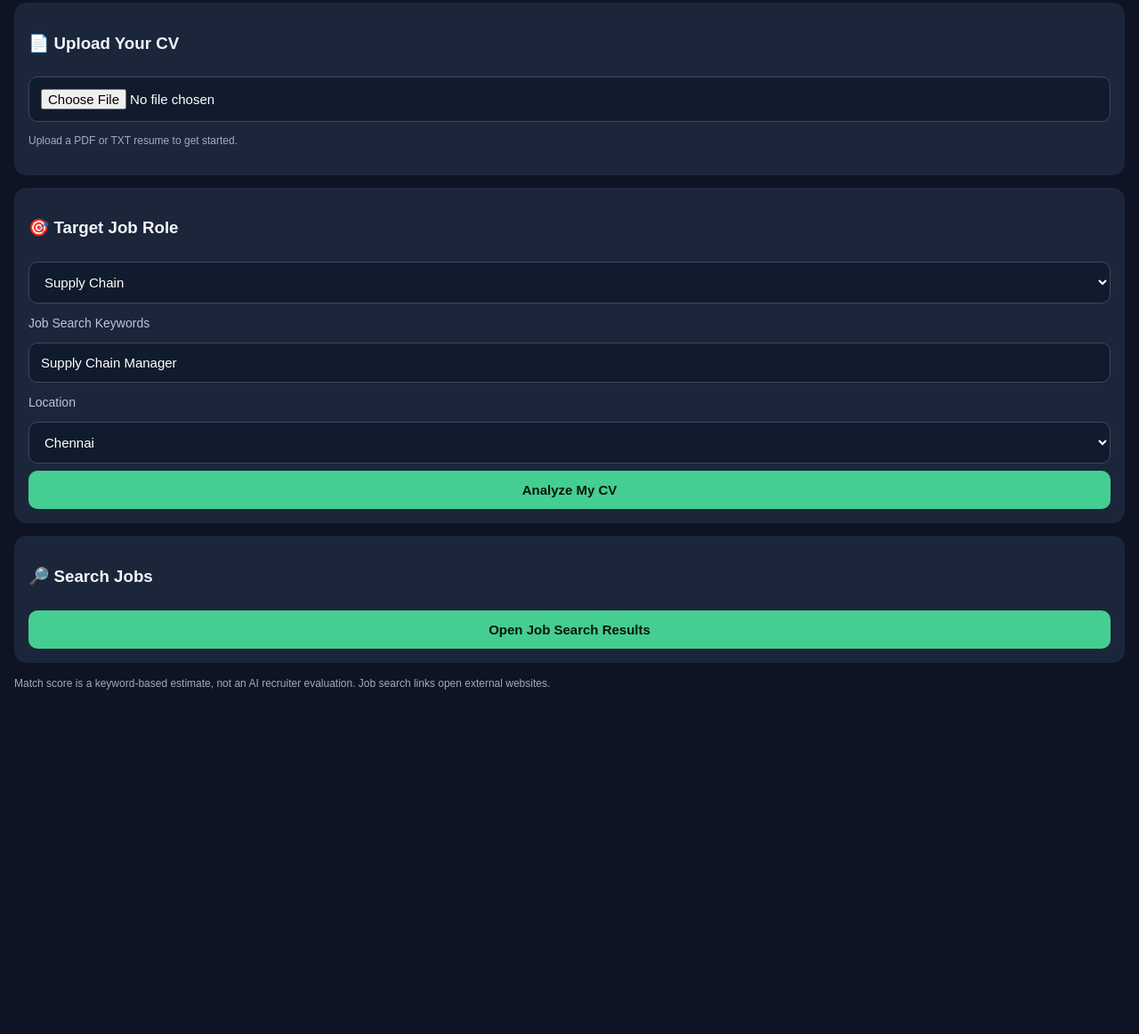
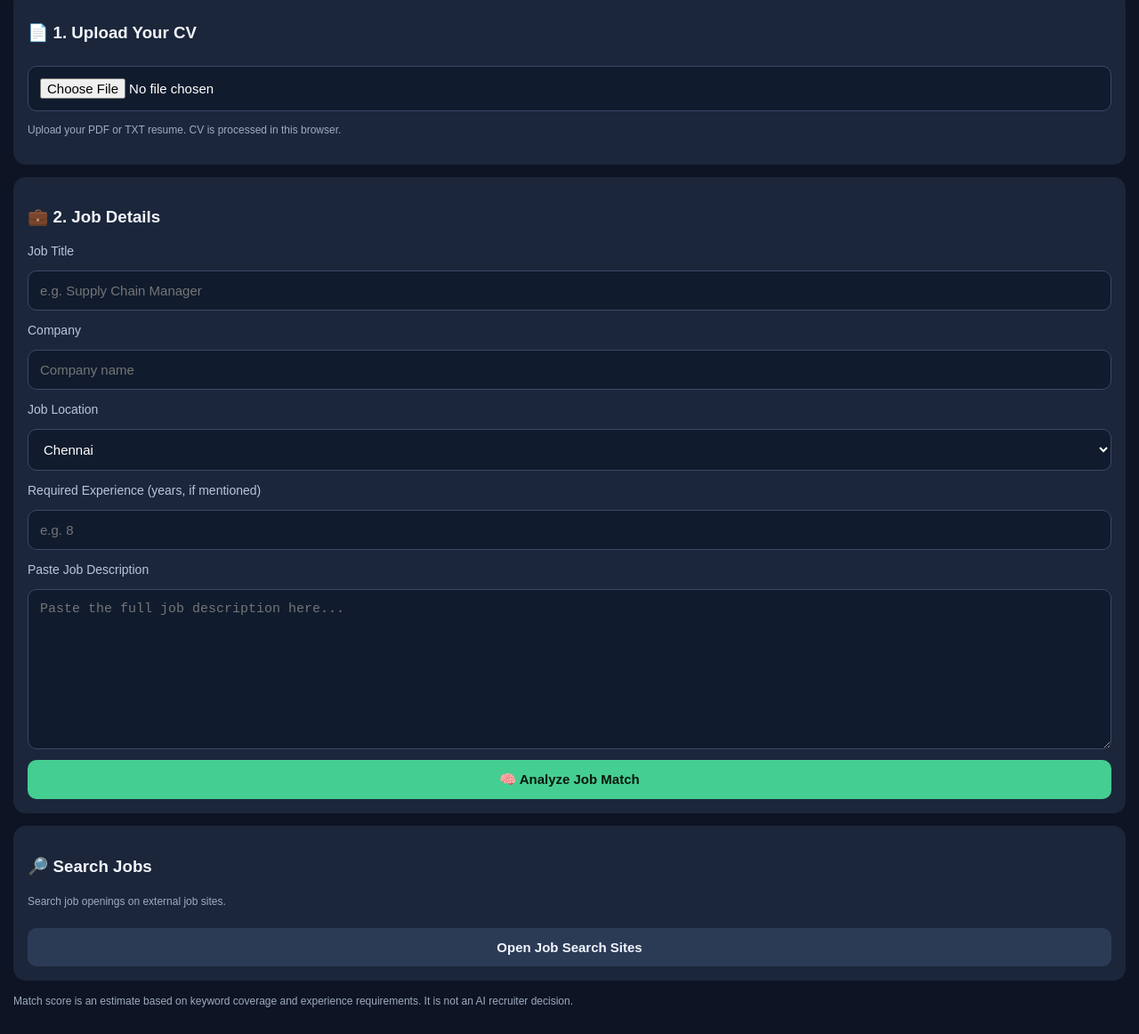
Before and after one commit to ezhilnaturals-debug/AI-job-search-agent, a plain HTML site: page index.html in a window 1280 px wide. Shown: the part 143-1305 px from the top of the page at 89% size. Before the commit the page ends 949 px from the top, so only its background shows below. Drawn offline with Linux system fonts and the light colour scheme.

Commit message:
Update index.html
job inteligence

```diff
--- a/index.html
+++ b/index.html
@@ -4,54 +4,58 @@
 <head>
 <meta charset="UTF-8">
 <meta name="viewport" content="width=device-width, initial-scale=1">
-<title>AI Job Finder</title>
+<title>AI Job Finder - Job Intelligence</title>
 <script src="https://cdnjs.cloudflare.com/ajax/libs/pdf.js/3.11.174/pdf.min.js"></script>
 <style>
 *{box-sizing:border-box}
 body{margin:0;background:#0e1423;color:#f4f6fb;font-family:Arial,sans-serif}
-header{padding:24px 18px;background:#18243a}
-header h1{margin:0}
+header{padding:23px 18px;background:#18243a}
+header h1{margin:0;font-size:25px}
 header p{color:#aab6cb;font-size:14px}
-main{padding:16px}
+main{padding:15px}
 .card{background:#1b263b;padding:16px;border-radius:14px;margin-bottom:14px}
 label{display:block;margin:14px 0 6px;color:#b9c5d8;font-size:14px}
-input,select,button{width:100%;padding:13px;margin-top:8px;border-radius:10px;font-size:15px}
-input,select{background:#101b2d;color:white;border:1px solid #394965}
+input,select,textarea,button{width:100%;padding:13px;margin-top:8px;border-radius:10px;font-size:15px}
+input,select,textarea{background:#101b2d;color:white;border:1px solid #394965}
+textarea{min-height:180px;resize:vertical}
 button{background:#45ce91;color:#07180f;font-weight:bold;border:0}
-.result{background:#263650;padding:14px;border-radius:12px;margin-top:10px}
+.secondary{background:#2b3b56;color:#f1f5ff}
+.result{background:#253650;padding:14px;border-radius:12px;margin-top:10px}
+.score{font-size:32px;font-weight:bold;color:#64dfa5}
+.tag{display:inline-block;background:#34435d;padding:6px 9px;border-radius:20px;margin:4px;font-size:12px}
+.green{color:#65dfa5}
+.yellow{color:#ffd166}
+.red{color:#ff8585}
+.note{font-size:12px;color:#9eabc0;line-height:1.6}
 a{display:block;text-decoration:none;color:#70dbac;background:#273953;padding:12px;border-radius:9px;margin-top:8px;text-align:center}
-.score{font-size:27px;font-weight:bold;color:#64dfa5}
-.tag{display:inline-block;background:#34435d;padding:6px 9px;border-radius:20px;margin:4px;font-size:12px}
-.note{font-size:12px;color:#9eabc0;line-height:1.6}
+hr{border:0;border-top:1px solid #34445e;margin:16px 0}
 </style>
 </head>
 <body>
+
 <header>
 <h1>🤖 AI Job Finder</h1>
-<p>CV-based Career Match Assistant</p>
+<p>Job Intelligence • CV Match • Career Decision Support</p>
 </header>
+
 <main>
 
 <div class="card">
-<h3>📄 Upload Your CV</h3>
+<h3>📄 1. Upload Your CV</h3>
 <input type="file" id="cv" accept=".pdf,.txt">
-<p id="cvstatus" class="note">Upload a PDF or TXT resume to get started.</p>
+<p id="cvstatus" class="note">Upload your PDF or TXT resume. CV is processed in this browser.</p>
 </div>
 
 <div class="card">
-<h3>🎯 Target Job Role</h3>
-<select id="role">
-<option value="supply">Supply Chain</option>
-<option value="procurement">Procurement / Purchase Order</option>
-<option value="order">Order Management</option>
-<option value="operations">Operations</option>
-<option value="inventory">Inventory Planning</option>
-</select>
+<h3>💼 2. Job Details</h3>
 
-<label>Job Search Keywords</label>
-<input id="keyword" value="Supply Chain Manager">
+<label>Job Title</label>
+<input id="title" placeholder="e.g. Supply Chain Manager">
 
-<label>Location</label>
+<label>Company</label>
+<input id="company" placeholder="Company name">
+
+<label>Job Location</label>
 <select id="location">
 <option>Chennai</option>
 <option>Remote India</option>
@@ -61,20 +65,26 @@ a{display:block;text-decoration:none;color:#70dbac;background:#273953;padding:12
 <option>India</option>
 </select>
 
-<button onclick="analyze()">Analyze My CV</button>
+<label>Required Experience (years, if mentioned)</label>
+<input id="years" type="number" min="0" max="50" placeholder="e.g. 8">
+
+<label>Paste Job Description</label>
+<textarea id="jd" placeholder="Paste the full job description here..."></textarea>
+
+<button onclick="analyzeJob()">🧠 Analyze Job Match</button>
 </div>
 
-<div id="matchresult"></div>
+<div id="report"></div>
 
 <div class="card">
 <h3>🔎 Search Jobs</h3>
-<button onclick="searchJobs()">Open Job Search Results</button>
+<p class="note">Search job openings on external job sites.</p>
+<button class="secondary" onclick="searchJobs()">Open Job Search Sites</button>
 <div id="searchlinks"></div>
 </div>
 
 <p class="note">
-Match score is a keyword-based estimate, not an AI recruiter evaluation.
-Job search links open external websites.
+Match score is an estimate based on keyword coverage and experience requirements. It is not an AI recruiter decision.
 </p>
 
 </main>
@@ -87,10 +97,9 @@ if(window.pdfjsLib){
 
 let cvText = "";
 
-document.getElementById("cv").addEventListener("change", async function(){
+document.getElementById("cv").addEventListener("change",async function(){
  const file=this.files[0];
  if(!file)return;
-
  const status=document.getElementById("cvstatus");
  status.textContent="Reading CV...";
 
@@ -98,8 +107,7 @@ document.getElementById("cv").addEventListener("change", async function(){
   if(file.name.toLowerCase().endsWith(".txt")){
    cvText=await file.text();
   }else if(file.name.toLowerCase().endsWith(".pdf")){
-    const data=await file.arrayBuffer();
-    const pdf=await pdfjsLib.getDocument({data}).promise;
+   const pdf=await pdfjsLib.getDocument({data:await file.arrayBuffer()}).promise;
    let text="";
    for(let i=1;i<=pdf.numPages;i++){
     const page=await pdf.getPage(i);
@@ -108,79 +116,139 @@ document.getElementById("cv").addEventListener("change", async function(){
    }
    cvText=text;
   }else{
-    throw new Error("Please select PDF or TXT file.");
+   throw new Error("Unsupported file");
   }
-
-  status.textContent="✅ CV loaded successfully ("+
-    Math.round(cvText.length/1000)+"k characters approx.)";
+  status.textContent="✅ CV loaded. "+cvText.length+" characters extracted.";
  }catch(e){
   cvText="";
-  status.textContent="Could not read CV. Try a text-based PDF or TXT.";
+  status.textContent="❌ CV could not be read. Try a text-based PDF or TXT file.";
  }
 });
 
-const skillSets={
- supply:["supply chain","erp","inventory","planning","procurement","purchase order","po","logistics","bom","manufacturing","vendor","supplier","order management","wip","excel","forecast"],
- procurement:["procurement","purchase order","po","supplier","vendor","sourcing","negotiation","quotation","rfq","inventory","erp","supply chain","contract","purchase"],
- order:["order management","order processing","sales order","purchase order","po","erp","customer","sla","inventory","fulfillment","quotation","bom","manufacturing"],
- operations:["operations","process","erp","excel","reporting","inventory","supply chain","manufacturing","sla","planning","coordination","workflow","purchase order"],
- inventory:["inventory","stock","warehouse","planning","forecast","supply chain","erp","material","logistics","replenishment","bom","wip","purchase order"]
+const skillGroups={
+ "Supply Chain":["supply chain","supply chain management","planning","forecast","demand planning","supply planning","logistics"],
+ "Procurement":["procurement","purchasing","sourcing","purchase order","po execution","rfq","quotation","negotiation"],
+ "Order Management":["order management","order processing","sales order","order fulfillment","order fulfilment"],
+ "Inventory":["inventory","stock management","inventory control","warehouse","replenishment","material planning"],
+ "ERP":["erp","ifs","oracle","sap","coral","salesforce"],
+ "Manufacturing":["manufacturing","production","work order","work orders","bom","bill of materials","wip","ec n","eco","ecn"],
+ "Vendor Management":["vendor management","supplier management","supplier coordination","vendor coordination"],
+ "Operations":["operations","operational excellence","process improvement","operations support","sla"],
+ "Excel & Reporting":["excel","advanced excel","pivot","vlookup","reporting","dashboard","macros"],
+ "Cross-functional":["cross functional","stakeholder","r&d","quality","production planning","coordination"]
 };
 
-function analyze(){
- if(!cvText){
-  alert("Please upload your CV first.");
-  return;
+function escapeHTML(str){
+ return String(str).replace(/[&<>"']/g,function(m){
+  return {"&":"&amp;","<":"&lt;",">":"&gt;",'"':"&quot;","'":"&#39;"}[m];
+ });
 }
 
- const role=document.getElementById("role").value;
- const skills=skillSets[role];
- const lower=cvText.toLowerCase();
+function analyzeJob(){
+ if(!cvText){alert("Please upload your CV first.");return;}
+ const title=document.getElementById("title").value.trim();
+ const company=document.getElementById("company").value.trim();
+ const jd=document.getElementById("jd").value.trim();
+ const yearsInput=document.getElementById("years").value;
+ if(!jd){alert("Please paste the Job Description.");return;}
 
- const matched=skills.filter(s=>lower.includes(s));
- const missing=skills.filter(s=>!lower.includes(s));
- const score=Math.round(matched.length/skills.length*100);
+ const combined=(title+" "+jd).toLowerCase();
+ const cv=cvText.toLowerCase();
 
- let html=`<div class="card">
- <h3>📊 CV Match Report</h3>
- <div class="score">${score}% Keyword Match</div>
- <p>Matched ${matched.length} of ${skills.length} target keywords.</p>
- <h4>✅ Found in CV</h4>`;
+ let matched=[],missing=[];
+ Object.entries(skillGroups).forEach(([group,terms])=>{
+  const inJD=terms.some(t=>combined.includes(t));
+  if(!inJD)return;
+  const cvFound=terms.filter(t=>cv.includes(t));
+  const cvMissed=terms.filter(t=>combined.includes(t)&&!cv.includes(t));
+  if(cvFound.length)matched.push(group+" ("+cvFound.slice(0,3).join(", ")+")");
+  if(cvMissed.length)missing.push(group+" ("+cvMissed.slice(0,3).join(", ")+")");
+ });
 
- if(matched.length){
-  matched.forEach(s=>html+=`<span class="tag">${s}</span>`);
+ const jdTerms=[];
+ Object.values(skillGroups).flat().forEach(term=>{
+  if(combined.includes(term)&&!jdTerms.includes(term))jdTerms.push(term);
+ });
+ const matchedTerms=jdTerms.filter(t=>cv.includes(t));
+ const keywordScore=jdTerms.length?Math.round(matchedTerms.length/jdTerms.length*100):0;
+
+ const cvYears=11;
+ const required=Number(yearsInput||0);
+ let expScore=100, risk="Experience requirement not specified", riskClass="yellow";
+
+ if(required>0){
+  if(cvYears>=required){
+   expScore=100;
+   risk="Experience requirement appears suitable";
+   riskClass="green";
   }else{
-  html+="<p>No target keywords detected.</p>";
+   expScore=Math.max(30,Math.round(cvYears/required*100));
+   risk="Possible experience gap";
+   riskClass="yellow";
+  }
  }
 
- html+="<h4>📌 Skills not detected</h4>";
+ const finalScore=jdTerms.length?
+ Math.round(keywordScore*0.8+expScore*0.2):expScore;
 
- if(missing.length){
-  missing.forEach(s=>html+=`<span class="tag">${s}</span>`);
- }else{
-  html+="<p>All target keywords detected.</p>";
+ let verdict,verdictClass;
+ if(finalScore>=75){verdict="🟢 APPLY";verdictClass="green";}
+ else if(finalScore>=50){verdict="🟡 MAYBE";verdictClass="yellow";}
+ else{verdict="🔴 LOW MATCH";verdictClass="red";}
+
+ let seniority="Not enough information";
+ if(required>0){
+  if(required>=8)seniority="Senior-level role";
+  else if(required>=5)seniority="Mid-level role";
+  else if(required>=3)seniority="Experienced individual contributor";
+  else seniority="Junior / entry-level role";
  }
 
- html+=`<p class="note">This is a simple keyword comparison against a role checklist. It does not evaluate actual job descriptions or verify skill proficiency.</p></div>`;
+ let html="<div class='card'><h2>📊 Job Match Report</h2>";
+ html+="<div class='score'>"+finalScore+"% Match</div>";
+ html+="<h2 class='"+verdictClass+"'>"+verdict+"</h2>";
+ html+="<p><b>"+escapeHTML(title||"Job role")+"</b></p>";
+ if(company)html+="<p>🏢 "+escapeHTML(company)+"</p>";
+ html+="<hr><h3>🧩 Skill Match</h3>";
+ html+="<p>Keyword coverage: "+keywordScore+"%</p>";
+ html+="<p>Matched JD keywords: "+matchedTerms.length+" / "+jdTerms.length+"</p>";
+ if(matched.length){
+  html+="<h4 class='green'>Skills / categories detected in CV</h4>";
+  matched.forEach(s=>html+="<span class='tag'>"+escapeHTML(s)+"</span>");
+ }
+ if(missing.length){
+  html+="<h4 class='yellow'>Potential missing keywords</h4>";
+  missing.forEach(s=>html+="<span class='tag'>"+escapeHTML(s)+"</span>");
+ }
+ html+="<hr><h3>👔 Experience Review</h3>";
+ html+="<p>Profile experience used for comparison: 11+ years</p>";
+ html+="<p>Role seniority: "+seniority+"</p>";
+ html+="<p class='"+riskClass+"'>"+risk+"</p>";
+ html+="<hr><h3>💡 Recommendation</h3>";
+ if(finalScore>=75){
+  html+="<p>Apply if the responsibilities, salary and location align. Tailor your CV to the important JD requirements.</p>";
+ }else if(finalScore>=50){
+  html+="<p>Review the missing keywords and responsibilities. If your actual experience covers them, update your CV and consider applying.</p>";
+ }else{
+  html+="<p>Low keyword match. Check the role carefully before spending time on an application.</p>";
+ }
+ html+="<p class='note'>This is a heuristic screening estimate. It cannot verify actual skill proficiency, employer legitimacy, or guarantee recruitment outcomes. The profile experience is set to 11 years for this prototype.</p></div>";
 
- document.getElementById("matchresult").innerHTML=html;
+ document.getElementById("report").innerHTML=html;
 }
 
 function searchJobs(){
- const keyword=document.getElementById("keyword").value.trim();
+ const keyword=document.getElementById("title").value.trim()||"Supply Chain Procurement Order Management";
  const location=document.getElementById("location").value;
- if(!keyword){alert("Enter a job title");return;}
-
  const links=[
  {name:"LinkedIn Jobs",url:"https://www.linkedin.com/jobs/search/?keywords="+encodeURIComponent(keyword+" "+location)},
  {name:"Indeed",url:"https://in.indeed.com/jobs?q="+encodeURIComponent(keyword)+"&l="+encodeURIComponent(location)},
  {name:"Naukri",url:"https://www.naukri.com/"+encodeURIComponent(keyword.toLowerCase().replace(/ /g,"-"))+"-jobs-in-"+encodeURIComponent(location.toLowerCase().replace(/ /g,"-"))},
  {name:"Google Jobs",url:"https://www.google.com/search?q="+encodeURIComponent(keyword+" jobs "+location)}
  ];
-
  let html="";
  links.forEach(l=>{
- html+=`<div class="result"><b>${l.name}</b><a href="${l.url}" target="_blank" rel="noopener">Search on ${l.name} ↗</a></div>`;
+  html+="<div class='result'><b>"+l.name+"</b><a href='"+l.url+"' target='_blank' rel='noopener'>Search "+l.name+" ↗</a></div>";
  });
  document.getElementById("searchlinks").innerHTML=html;
 }
```
Lines whose indentation alone changed are shown as unchanged.
